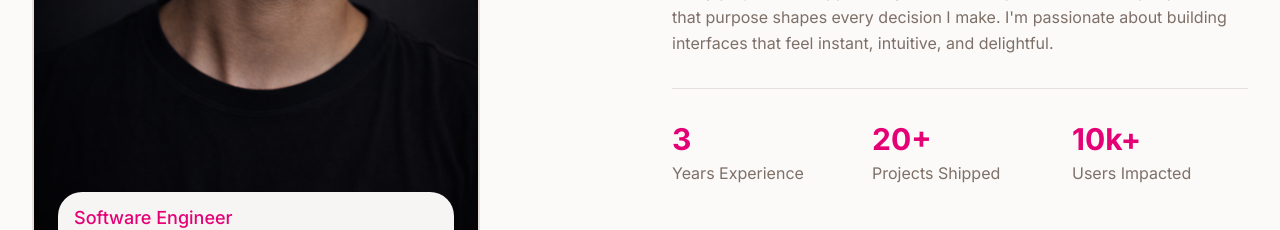
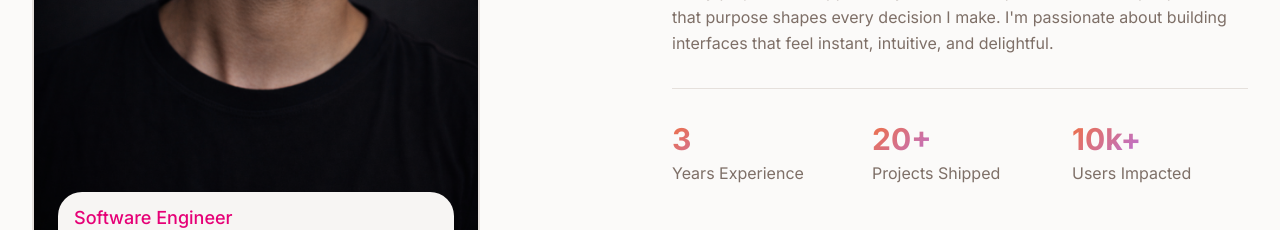
Before and after one commit to Ashu112/Portfolio-v2, a Next.js app: page / in a window 1280 px wide. Shown: the part 1380-1610 px from the top of the page. Built offline with nearby package versions, Linux system fonts and the light colour scheme.

Commit message:
gradient texts added in about section

```diff
--- a/src/components/About.tsx
+++ b/src/components/About.tsx
@@ -115,15 +115,15 @@ export default function About() {
             </div>
             <div className="border-border mt-8 grid grid-cols-3 gap-6 border-t pt-8">
               <div className="space-y-1">
-                <p className="text-3xl font-bold text-pink-600">3</p>
+                <p className="gradient-text text-3xl font-bold">3</p>
                 <p className="text-muted-foreground">Years Experience</p>
               </div>
               <div className="space-y-1">
-                <p className="text-3xl font-bold text-pink-600">20+</p>
+                <p className="gradient-text text-3xl font-bold">20+</p>
                 <p className="text-muted-foreground">Projects Shipped</p>
               </div>
               <div className="space-y-1">
-                <p className="text-3xl font-bold text-pink-600">10k+</p>
+                <p className="gradient-text text-3xl font-bold">10k+</p>
                 <p className="text-muted-foreground">Users Impacted</p>
               </div>
             </div>
```
